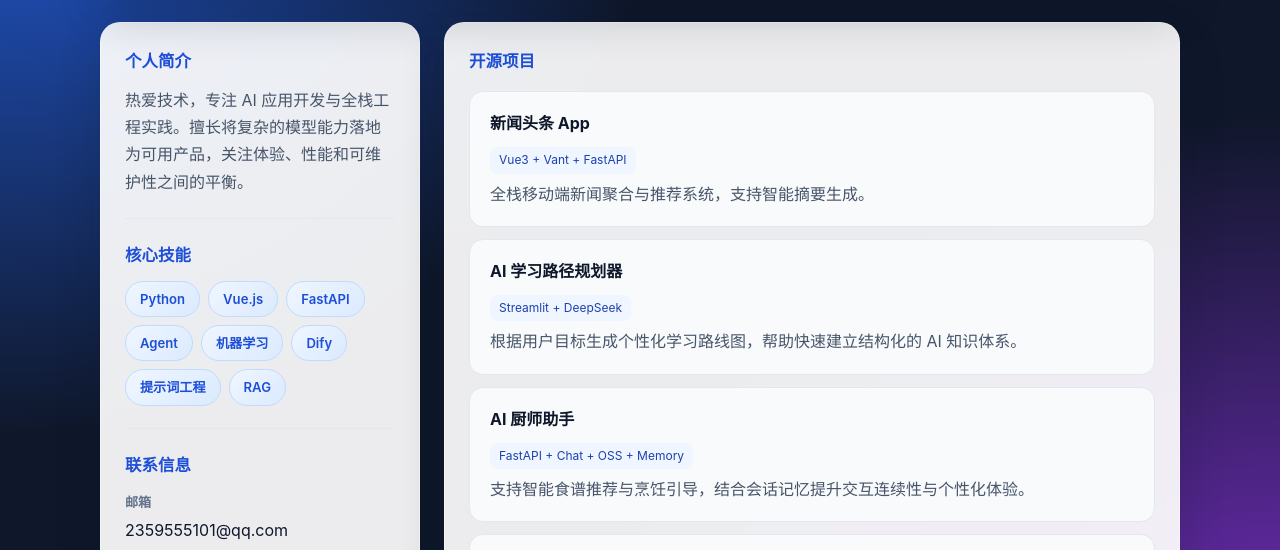
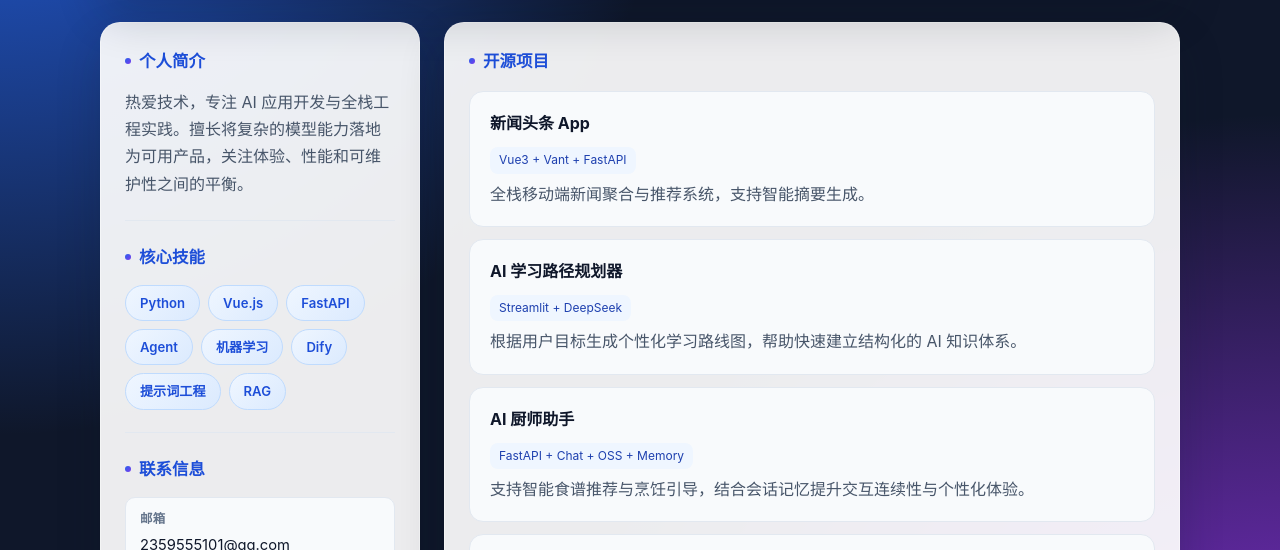
Before and after one commit to yang1729346/yang1729346.github.io, a plain HTML site: page index.html in a window 1280 px wide. Shown: the part 248-798 px from the top of the page. Drawn offline with Linux system fonts and the light colour scheme.

Commit message:
UI优化4: 联系信息卡片化 + 标题圆点装饰

```diff
--- a/style.css
+++ b/style.css
@@ -124,7 +124,19 @@ body {
 h2 {
     font-size: 1.03rem;
     color: #1d4ed8;
-    margin-bottom: 12px;
+    margin-bottom: 14px;
+    display: flex;
+    align-items: center;
+    gap: 8px;
+}
+
+h2::before {
+    content: "";
+    width: 6px;
+    height: 6px;
+    border-radius: 50%;
+    background: linear-gradient(135deg, #2563eb, #7c3aed);
+    flex-shrink: 0;
 }
 
 p {
@@ -162,24 +174,35 @@ p {
 .contact-list {
     list-style: none;
     display: grid;
-    gap: 12px;
+    gap: 14px;
 }
 
 .contact-list li {
     display: flex;
     flex-direction: column;
     gap: 4px;
+    padding: 10px 14px;
+    border-radius: 10px;
+    background: #f8fafc;
+    border: 1px solid #e2e8f0;
+    transition: border-color 0.2s ease;
+}
+
+.contact-list li:hover {
+    border-color: #bfdbfe;
 }
 
 .contact-list strong {
-    font-size: 0.82rem;
+    font-size: 0.78rem;
     color: #64748b;
+    letter-spacing: 0.03em;
 }
 
 .contact-list a {
     color: #0f172a;
     text-decoration: none;
     transition: color 0.2s ease;
+    font-size: 0.92rem;
 }
 
 .contact-list a:hover {
```
